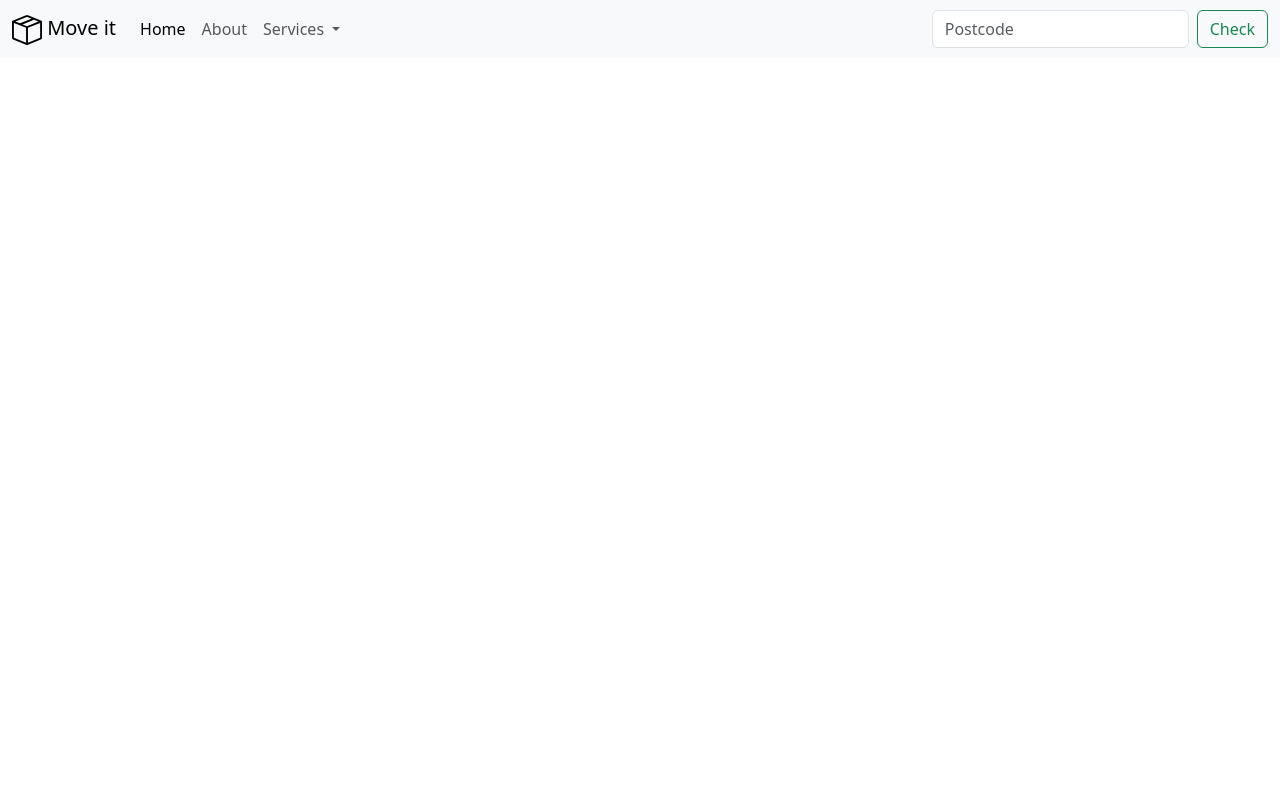
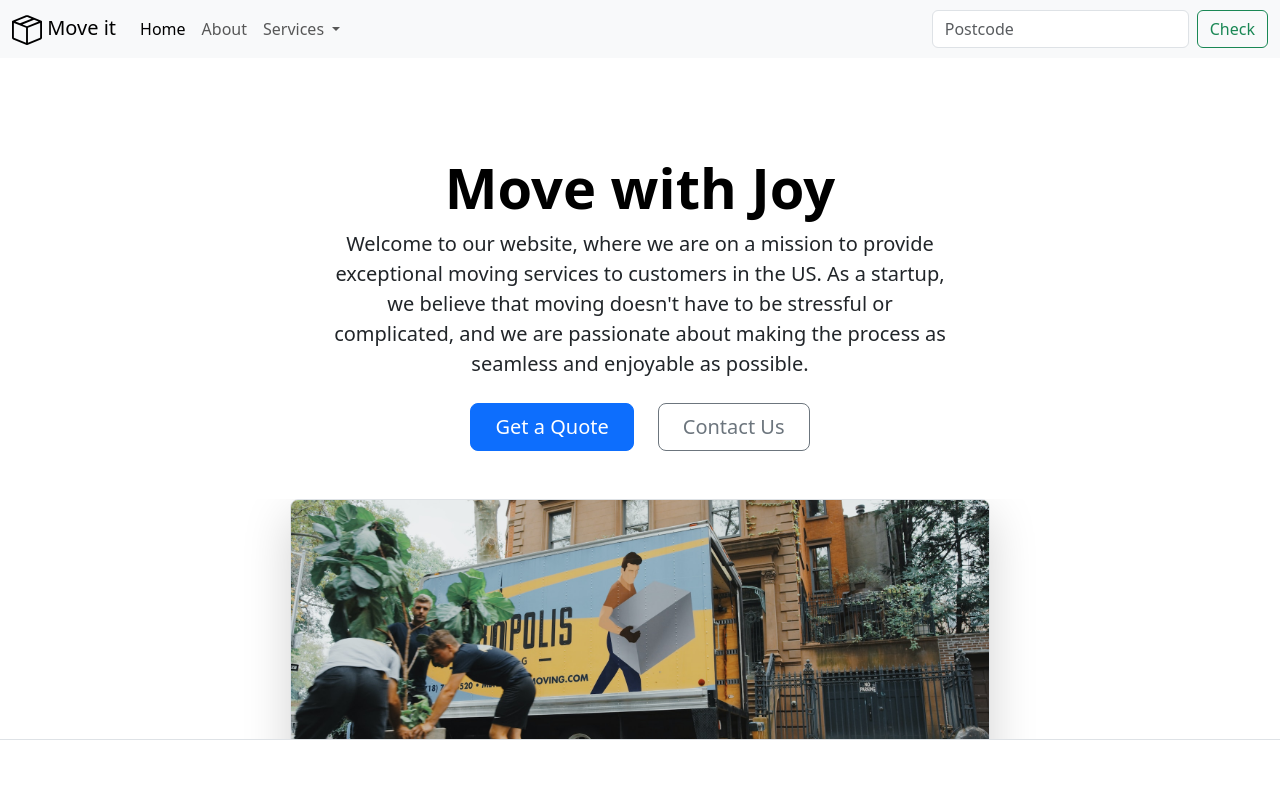
Before and after one commit to ShevViktoryia/Move-it, a plain HTML site: page index.html in a window 1280 px wide. Drawn offline with nearby package versions, Linux system fonts and the light colour scheme.

Commit message:
feat: add header section

```diff
--- a/index.html
+++ b/index.html
@@ -74,6 +74,38 @@
         </div>
       </div>
     </nav>
+    <div class="px-4 pt-5 my-5 text-center border-bottom">
+      <h1 class="display-4 fw-bold text-body-emphasis">Move with Joy</h1>
+      <div class="col-lg-6 mx-auto">
+        <p class="lead mb-4">
+          Welcome to our website, where we are on a mission to provide
+          exceptional moving services to customers in the US. As a startup, we
+          believe that moving doesn't have to be stressful or complicated, and
+          we are passionate about making the process as seamless and enjoyable
+          as possible.
+        </p>
+        <div class="d-grid gap-2 d-sm-flex justify-content-sm-center mb-5">
+          <button type="button" class="btn btn-primary btn-lg px-4 me-sm-3">
+            Get a Quote
+          </button>
+          <button type="button" class="btn btn-outline-secondary btn-lg px-4">
+            Contact Us
+          </button>
+        </div>
+      </div>
+      <div class="overflow-hidden" style="max-height: 30vh">
+        <div class="container px-5">
+          <img
+            src="./assets/img/moving-van.jpg"
+            class="img-fluid border rounded-3 shadow-lg mb-4"
+            alt="Example image"
+            width="700"
+            height="500"
+            loading="lazy"
+          />
+        </div>
+      </div>
+    </div>
     <script
       src="https://cdn.jsdelivr.net/npm/bootstrap@5.3.3/dist/js/bootstrap.bundle.min.js"
       integrity="sha384-YvpcrYf0tY3lHB60NNkmXc5s9fDVZLESaAA55NDzOxhy9GkcIdslK1eN7N6jIeHz"
```
